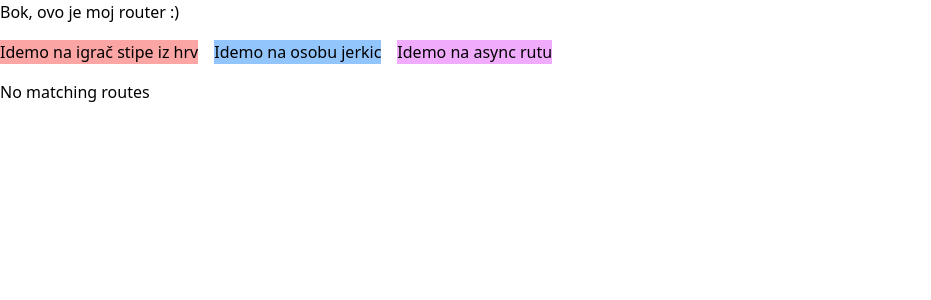
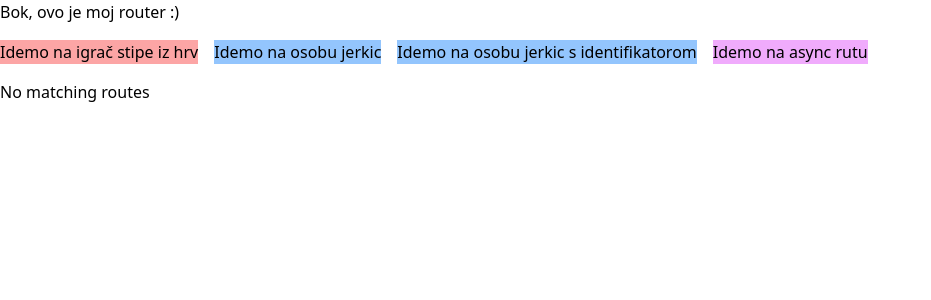
Before and after one commit to markojerkic/perun, a Preact app: page / in a window 1280 px wide. Shown: the top 300 px of the page, without its empty margins (0-931 px from the left). Built offline with nearby package versions, Linux system fonts and the light colour scheme.

Commit message:
add aditional example route

```diff
--- a/src/app.tsx
+++ b/src/app.tsx
@@ -51,6 +51,10 @@ export function App() {
 
   const router = createRouter(routes.value);
 
+  const toPersonWithId = useCallback(() => {
+    routes.value.lastNameId.routeTo({ id: 'marko', lastname: 'jerkic' })
+  }, []);
+
   const toPerson = useCallback(() => {
     routes.value.lastNameId.routeTo({ lastname: 'jerkic' })
   }, []);
@@ -69,6 +73,7 @@ export function App() {
       <div class='flex space-x-4 my-4'>
         <button className='bg-red-300' onClick={() => toPlayer()}>Idemo na igrač stipe iz hrv</button>
         <button className='bg-blue-300' onClick={() => toPerson()}>Idemo na osobu jerkic</button>
+        <button className='bg-blue-300' onClick={() => toPersonWithId()}>Idemo na osobu jerkic s identifikatorom</button>
         <button className='bg-fuchsia-300' onClick={() => toAsyncRoute()}>Idemo na async rutu</button>
       </div>
       <router.Router />
--- a/src/router.tsx
+++ b/src/router.tsx
@@ -70,7 +70,6 @@ const routeTo = <TRoute extends string>({ routePattern, routeParams }: { routePa
 }
 
 const changePath = (path: string) => {
-  console.log('path', path);
   window.history.pushState({}, "", path);
   currentRoute.value = path;
 }
```
